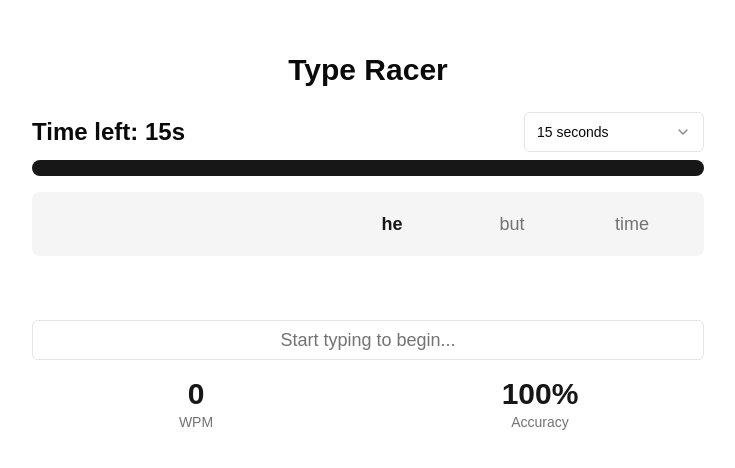
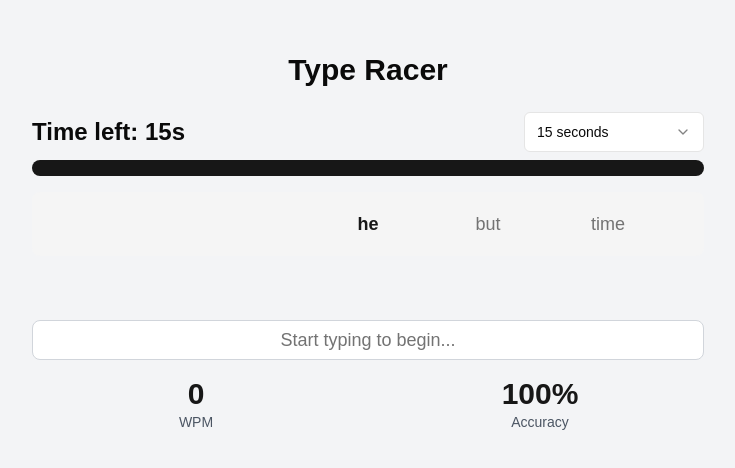
Before and after one commit to basith-ahmed/typespace, a Next.js app: page / in a window 1280 px wide. Shown: the part 158-626 px from the top of the page, without its empty margins (272-1007 px from the left). Built offline with nearby package versions, Linux system fonts and the light colour scheme.

Commit message:
fix: fixed word window count and alignment

```diff
--- a/app/page.tsx
+++ b/app/page.tsx
@@ -11,16 +11,6 @@ import {
   SelectTrigger,
   SelectValue,
 } from "@/components/ui/select";
-import {
-  LineChart,
-  Line,
-  XAxis,
-  YAxis,
-  CartesianGrid,
-  Tooltip,
-  Legend,
-  ResponsiveContainer,
-} from "recharts";
 
 const words = [
   "the",
@@ -97,10 +87,28 @@ export default function ImprovedTypingSpeedTester() {
   const [characterAccuracy, setCharacterAccuracy] = useState<boolean[]>([]);
 
   const inputRef = useRef<HTMLInputElement>(null);
+  const containerRef = useRef<HTMLDivElement>(null);
+  const [containerWidth, setContainerWidth] = useState(0);
 
   useEffect(() => {
-    generateWords();
+    generateWords(50); // Initialize with a larger number of words for smooth scrolling
+
+    // Measure container width for dynamic centering
+    if (containerRef.current) {
+      setContainerWidth(containerRef.current.offsetWidth);
+      window.addEventListener("resize", handleResize);
+    }
+
+    return () => {
+      window.removeEventListener("resize", handleResize);
+    };
   }, []);
+
+  const handleResize = () => {
+    if (containerRef.current) {
+      setContainerWidth(containerRef.current.offsetWidth);
+    }
+  };
 
   useEffect(() => {
     if (gameState === "typing" && startTime !== 0) {
@@ -115,7 +123,7 @@ export default function ImprovedTypingSpeedTester() {
         });
 
         // Update performance data every 5 seconds
-        if (timeLeft % 5 === 0) {
+        if (timeLeft > 0 && timeLeft % 5 === 0) {
           setPerformanceData((prev) => [
             ...prev,
             { time: testDuration - timeLeft, wpm, accuracy },
@@ -127,11 +135,11 @@ export default function ImprovedTypingSpeedTester() {
     }
   }, [gameState, timeLeft, startTime, wpm, accuracy, testDuration]);
 
-  const generateWords = () => {
-    const newWords = Array(10)
+  const generateWords = (count = 10) => {
+    const newWords = Array(count)
       .fill(null)
       .map(() => words[Math.floor(Math.random() * words.length)]);
-    setCurrentWords(newWords);
+    setCurrentWords((prevWords) => [...prevWords, ...newWords]);
   };
 
   const startGame = () => {
@@ -166,15 +174,16 @@ export default function ImprovedTypingSpeedTester() {
       setUserInput("");
       setCharacterAccuracy([]);
 
-      if (wordIndex === currentWords.length - 1) {
-        generateWords();
-        setWordIndex(0);
+      // Append new words if nearing the end to maintain the continuous strip
+      if (wordIndex >= currentWords.length - 20) {
+        generateWords(10);
       }
 
       // Calculate WPM and accuracy
       const timeElapsed = (Date.now() - startTime) / 60000; // in minutes
       const newWpm = Math.round(correctWords / timeElapsed);
-      const newAccuracy = Math.round((correctWords / (wordIndex + 1)) * 100);
+      const newAccuracy =
+        wordIndex > 0 ? Math.round((correctWords / wordIndex) * 100) : 100;
       setWpm(newWpm);
       setAccuracy(newAccuracy);
     }
@@ -182,7 +191,8 @@ export default function ImprovedTypingSpeedTester() {
 
   const resetGame = () => {
     setGameState("typing");
-    generateWords();
+    setCurrentWords([]);
+    generateWords(50); // Reinitialize with more words for continuous strip
     setWordIndex(0);
     setCorrectWords(0);
     setStartTime(0);
@@ -195,12 +205,26 @@ export default function ImprovedTypingSpeedTester() {
   };
 
   const handleDurationChange = (value: string) => {
-    setTestDuration(parseInt(value));
-    setTimeLeft(parseInt(value));
+    const duration = parseInt(value);
+    setTestDuration(duration);
+    setTimeLeft(duration);
+    resetGame(); // Reset the game when duration changes
+  };
+
+  // Calculate translation to center the current word
+  const calculateTranslateX = () => {
+    // Each word has a fixed width of 120px
+    const wordWidth = 120;
+    // Center of the container
+    const centerPosition = containerWidth / 2;
+    // Position where the current word should be placed
+    const targetPosition = wordIndex * wordWidth + wordWidth / 2;
+    // Calculate the translateX needed to center the current word
+    return centerPosition - targetPosition;
   };
 
   return (
-    <div className="mx-auto p-4 flex flex-col items-center justify-center h-screen">
+    <div className="mx-auto p-4 flex flex-col items-center justify-center min-h-screen bg-gray-100">
       <h1 className="text-3xl font-bold mb-6">Type Racer</h1>
       {gameState === "typing" && (
         <>
@@ -228,11 +252,16 @@ export default function ImprovedTypingSpeedTester() {
               className="w-full"
             />
           </div>
-          <div className="relative h-16 overflow-hidden mb-4 bg-secondary rounded-lg w-full max-w-2xl">
+
+          {/* Continuous Infinite Strip of Words with Centered Current Word */}
+          <div
+            ref={containerRef}
+            className="relative h-16 overflow-hidden mb-4 bg-secondary rounded-lg w-full max-w-2xl"
+          >
             <div
-              className="absolute whitespace-nowrap transition-transform duration-300 flex items-center h-full"
+              className="absolute whitespace-nowrap flex items-center h-full transition-transform duration-300"
               style={{
-                transform: `translateX(calc(25% - ${wordIndex * 120}px))`,
+                transform: `translateX(${calculateTranslateX()}px)`,
               }}
             >
               {currentWords.map((word, index) => (
@@ -249,6 +278,8 @@ export default function ImprovedTypingSpeedTester() {
               ))}
             </div>
           </div>
+
+          {/* Character Accuracy Indicators */}
           <div className="mb-4 text-center min-h-8">
             {characterAccuracy.map((isCorrect, index) => (
               <span
@@ -259,23 +290,25 @@ export default function ImprovedTypingSpeedTester() {
               />
             ))}
           </div>
+
           <Input
             ref={inputRef}
             type="text"
             value={userInput}
             onChange={handleInputChange}
-            className="mb-4 text-lg w-full max-w-2xl text-center"
+            className="mb-4 text-lg w-full max-w-2xl text-center border border-gray-300 rounded-lg px-4 py-2 focus:outline-none focus:ring-2 focus:ring-primary"
             placeholder="Start typing to begin..."
             aria-label="Type the words shown above"
           />
+
           <div className="grid grid-cols-2 gap-4 text-center w-full max-w-2xl">
             <div>
               <div className="text-3xl font-bold text-primary">{wpm}</div>
-              <div className="text-sm text-muted-foreground">WPM</div>
+              <div className="text-sm text-gray-600">WPM</div>
             </div>
             <div>
               <div className="text-3xl font-bold text-primary">{accuracy}%</div>
-              <div className="text-sm text-muted-foreground">Accuracy</div>
+              <div className="text-sm text-gray-600">Accuracy</div>
             </div>
           </div>
         </>
@@ -287,21 +320,20 @@ export default function ImprovedTypingSpeedTester() {
             <div className="grid grid-cols-2 gap-4">
               <div>
                 <p className="text-4xl font-bold text-primary">{wpm}</p>
-                <p className="text-lg text-muted-foreground">
-                  Words per Minute
-                </p>
+                <p className="text-lg text-gray-600">Words per Minute</p>
               </div>
               <div>
                 <p className="text-4xl font-bold text-primary">{accuracy}%</p>
-                <p className="text-lg text-muted-foreground">Accuracy</p>
+                <p className="text-lg text-gray-600">Accuracy</p>
               </div>
             </div>
           </div>
-          <div className="mb-6 w-full max-w-2xl">
-            {/* <h3 className="text-xl font-semibold mb-2">
+
+          {/* <div className="mb-6 w-full max-w-2xl">
+            <h3 className="text-xl font-semibold mb-2">
               Performance Over Time
-            </h3> */}
-            {/* <div className="h-64">
+            </h3>
+            <div className="h-64">
               <ResponsiveContainer width="100%" height="100%">
                 <LineChart data={performanceData}>
                   <CartesianGrid strokeDasharray="3 3" />
@@ -344,8 +376,9 @@ export default function ImprovedTypingSpeedTester() {
                   />
                 </LineChart>
               </ResponsiveContainer>
-            </div> */}
-          </div>
+            </div>
+          </div> */}
+
           <Button onClick={resetGame} className="w-full max-w-2xl">
             Try Again
           </Button>
```
